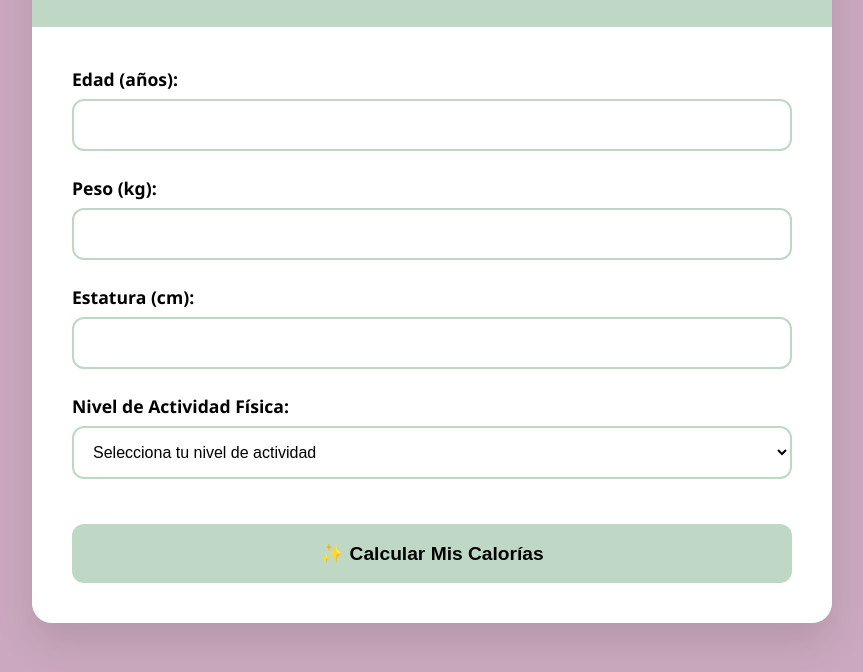
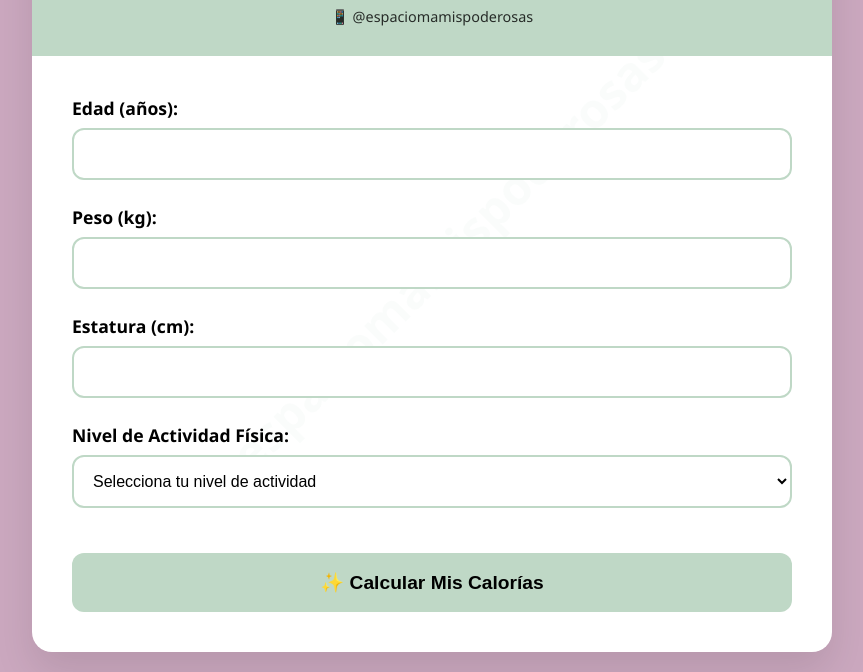
Before and after one commit to espaciomamispoderosas/Calculadora-calorias, a plain HTML site: page index.html in a window 1280 px wide. Shown: the part 135-807 px from the top of the page, without its empty margins (208-1071 px from the left). Drawn offline with Linux system fonts and the light colour scheme.

Commit message:
Update index.html

```diff
--- a/index.html
+++ b/index.html
@@ -26,6 +26,26 @@
             border-radius: 20px;
             box-shadow: 0 20px 40px rgba(0, 0, 0, 0.1);
             overflow: hidden;
+            position: relative;
+        }
+
+        .container::before {
+            content: '@espaciomamispoderosas';
+            position: absolute;
+            top: 50%;
+            left: 50%;
+            transform: translate(-50%, -50%) rotate(-45deg);
+            font-size: 3em;
+            color: rgba(191, 216, 198, 0.08);
+            font-weight: bold;
+            pointer-events: none;
+            z-index: 0;
+        }
+
+        .form-section,
+        .header {
+            position: relative;
+            z-index: 1;
         }
 
         .header {
@@ -237,6 +257,7 @@
         <div class="header">
             <h1>🔥 Calculadora de Calorías</h1>
             <p>Método Harris-Benedict para Mujeres</p>
+            <p style="font-size: 0.9em; margin-top: 10px; opacity: 0.8;">📱 @espaciomamispoderosas</p>
         </div>
 
         <div class="form-section">
@@ -367,6 +388,12 @@
                     <p style="margin-bottom: 8px;"><strong>Pérdida de grasa:</strong> 1.8g proteína/kg • 0.8g grasa/kg • Resto en carbohidratos</p>
                     <p style="margin-bottom: 0;"><strong>Ganancia muscular:</strong> 2g proteína/kg • 1.2g grasa/kg • Resto en carbohidratos</p>
                 </div>
+
+                <div style="text-align: center; margin-top: 30px; padding: 20px; background: rgba(203, 168, 191, 0.1); border-radius: 10px;">
+                    <p style="margin-bottom: 5px; color: #000000;">✨ <strong>Sígueme en Instagram para más contenido</strong> ✨</p>
+                    <p style="font-size: 1.2em; font-weight: bold; color: #cba8bf;">📱 @espaciomamispoderosas</p>
+                    <p style="margin-top: 8px; font-size: 0.9em; opacity: 0.8;">Tips de nutrición, ejercicio y bienestar</p>
+                </div>
             </div>
         </div>
     </div>
```
